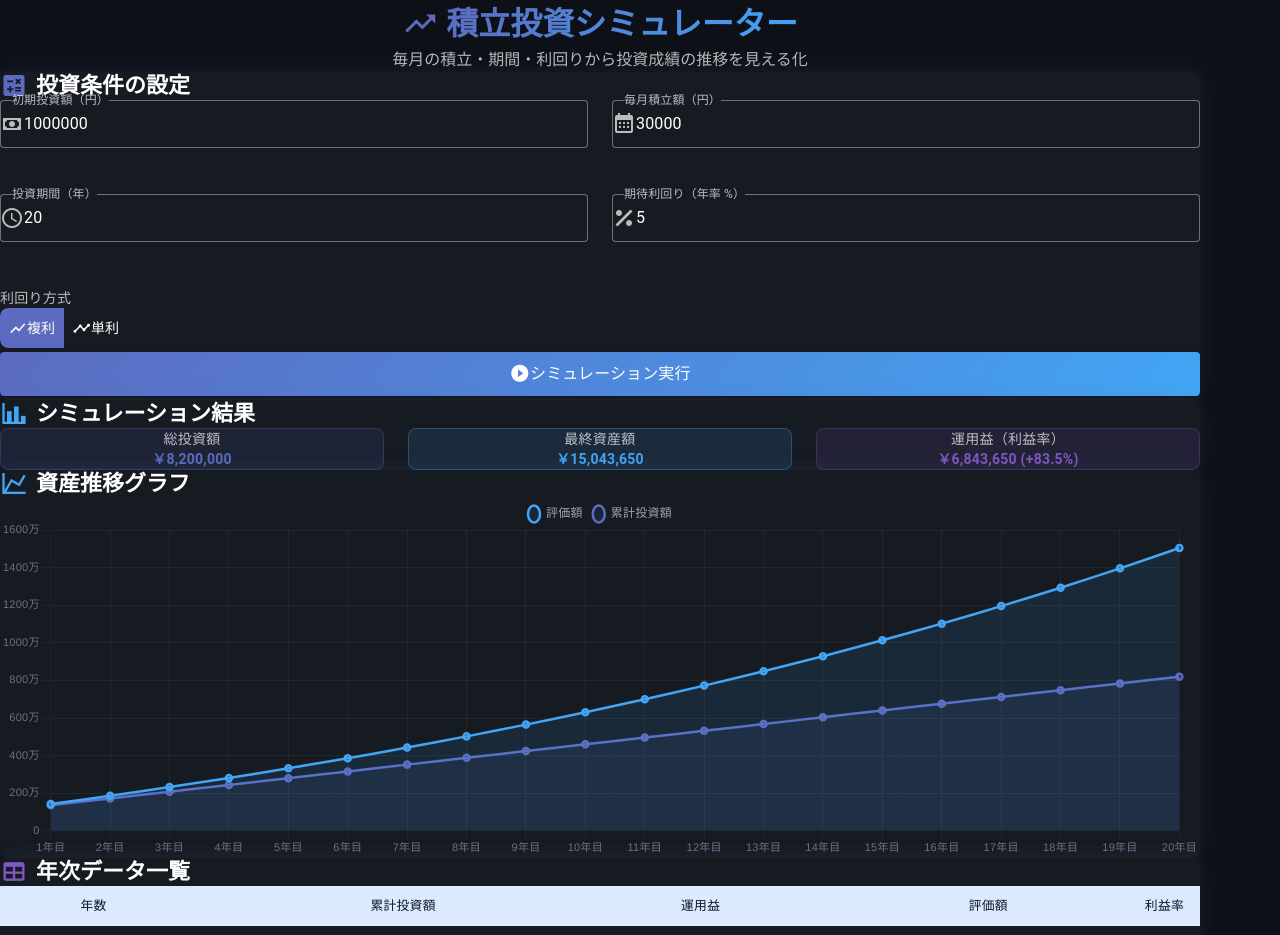
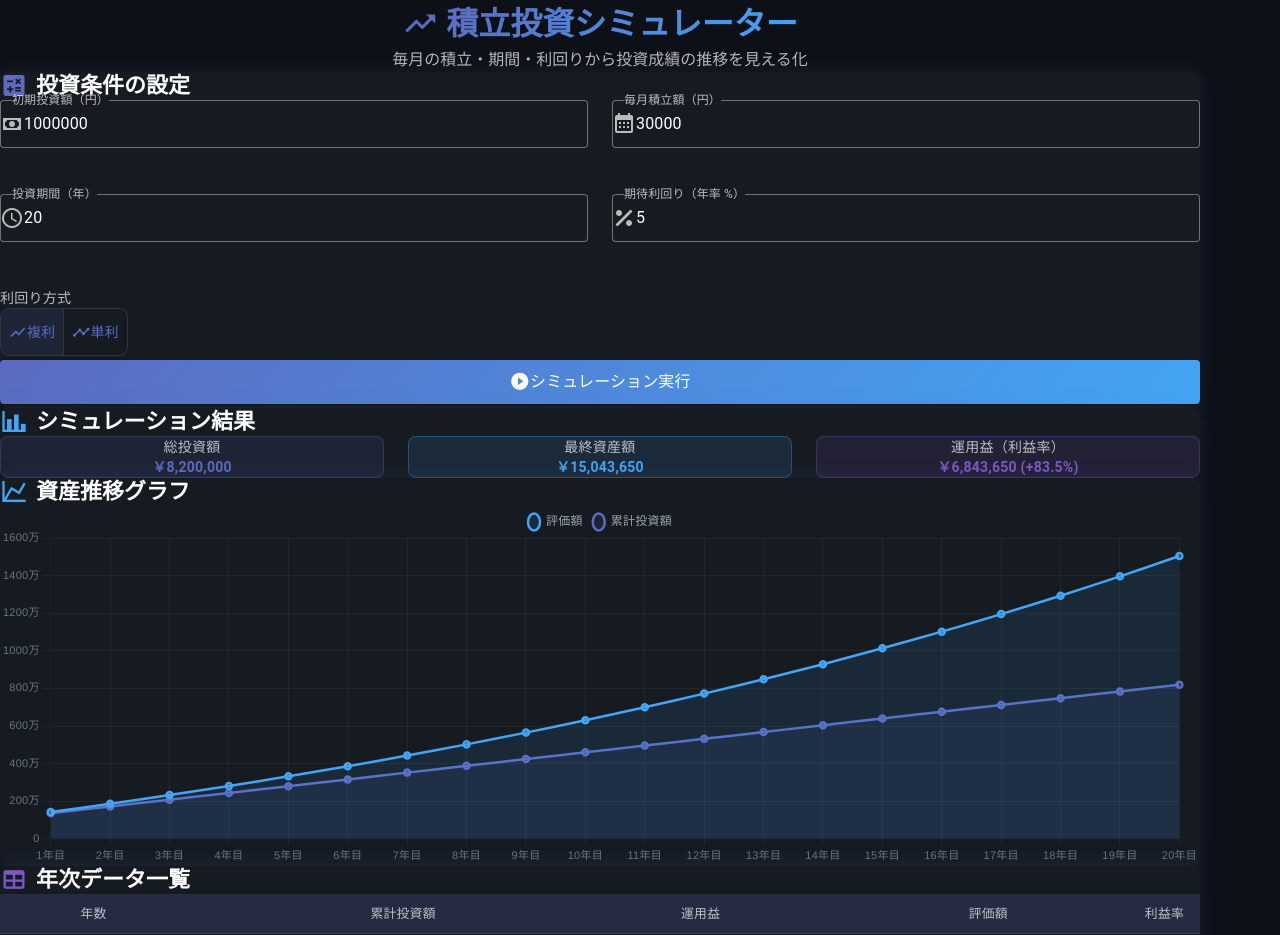
Before and after one commit to TakuyaFukumura/investment-simulator-vue-js, a Vue app: page / in a window 1280 px wide. Shown: the top 935 px of the page. Built offline with nearby package versions, Linux system fonts and the light colour scheme.

Commit message:
Vuetify 4対応: デザイン崩れ修正およびデザイン改善
Agent-Logs-Url: https://github.com/TakuyaFukumura/investment-simulator-vue-js/sessions/b33c8490-d3ae-4a32-a43a-b087c526e4ce

Co-authored-by: TakuyaFukumura <53442938+TakuyaFukumura@users.noreply.github.com>

```diff
--- a/src/App.vue
+++ b/src/App.vue
@@ -6,8 +6,8 @@ import YearlyTable from './components/YearlyTable.vue'
 </script>
 
 <template>
-  <v-app>
-    <v-main style="background: #0D1117">
+  <v-app theme="dark">
+    <v-main style="background: rgb(var(--v-theme-background))">
       <v-container class="pa-4 pa-md-6" fluid style="max-width: 1200px">
         <!-- Header -->
         <div class="text-center mb-8">
--- a/src/components/InputForm.vue
+++ b/src/components/InputForm.vue
@@ -116,10 +116,12 @@ watch(
           <div class="text-body-2 text-medium-emphasis mb-2">利回り方式</div>
           <v-btn-toggle
               v-model="form.interestType"
+              base-color="primary"
               color="primary"
-              density="comfortable"
+              divided
               mandatory
               rounded="lg"
+              variant="outlined"
           >
             <v-btn prepend-icon="mdi-chart-line-variant" value="compound">
               複利
--- a/src/components/YearlyTable.vue
+++ b/src/components/YearlyTable.vue
@@ -53,8 +53,8 @@ function formatCurrency(value: number): string {
 
 <style scoped>
 .yearly-table th {
-  background: #dbeafe !important;
-  color: #0f172a !important;
+  background: rgba(92, 107, 192, 0.2) !important;
+  color: rgba(255, 255, 255, 0.7) !important;
   font-size: 0.8rem !important;
   padding: 10px 16px !important;
   white-space: nowrap;
```
Also changed, not shown: 1 other file (tests, documents, lock files or other folders).
